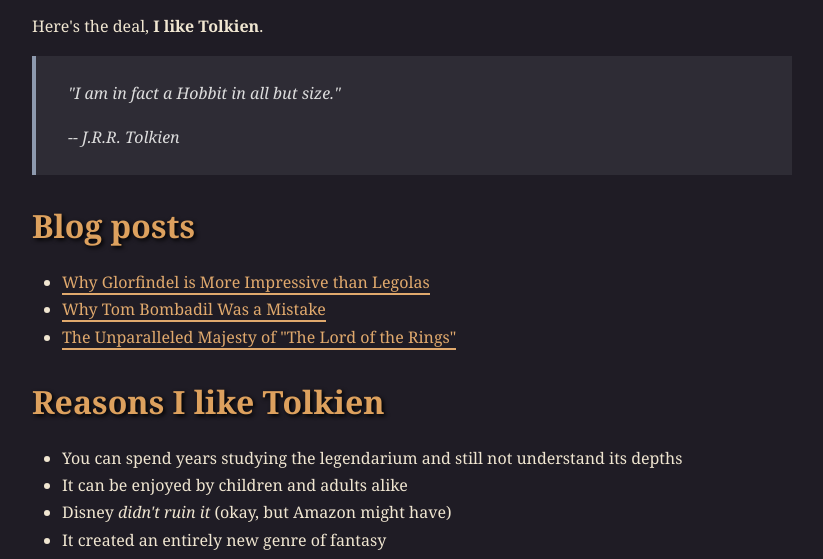
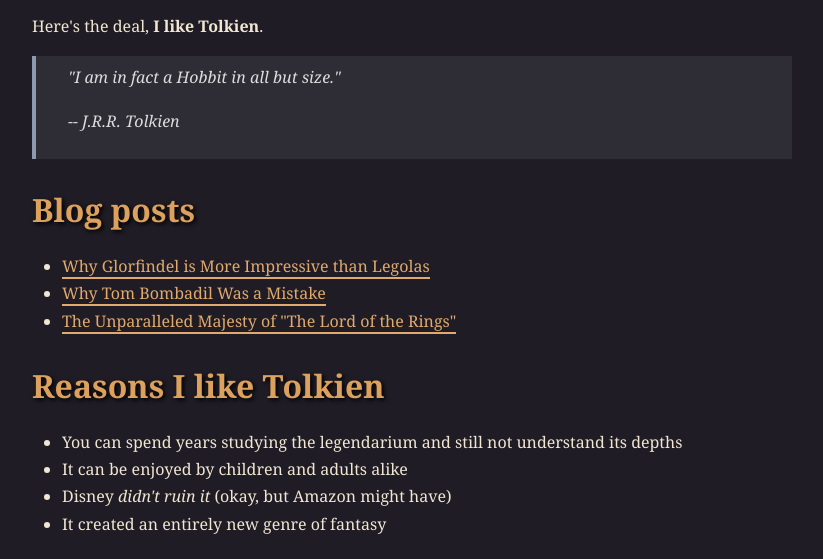
Before and after one commit to ReverendSafari/Static_Site_Generator, a plain HTML site: page docs/index.html in a window 1280 px wide. Shown: the part 161-720 px from the top of the page, without its empty margins (208-1031 px from the left). Drawn offline with Linux system fonts and the light colour scheme; files that its build step writes are made by us from their sources.

Commit message:
Fixing html for tests

```diff
--- a/docs/index.html
+++ b/docs/index.html
@@ -8,7 +8,7 @@
   </head>
 
   <body>
-    <article><div><h1>Tolkien Fan Club</h1><p><img src="/Safari_SSG/images/tolkien.png" href="JRR Tolkien sitting"></img></p><p>Here's the deal, <b>I like Tolkien</b>.</p><blockquote><p>"I am in fact a Hobbit in all but size."</p><p>-- J.R.R. Tolkien</p></blockquote><h2>Blog posts</h2><ul><li><a href="/Safari_SSG/blog/glorfindel">Why Glorfindel is More Impressive than Legolas</a></li><li><a href="/Safari_SSG/blog/tom">Why Tom Bombadil Was a Mistake</a></li><li><a href="/Safari_SSG/blog/majesty">The Unparalleled Majesty of "The Lord of the Rings"</a></li></ul><h2>Reasons I like Tolkien</h2><ul><li>You can spend years studying the legendarium and still not understand its depths</li><li>It can be enjoyed by children and adults alike</li><li>Disney <i>didn't ruin it</i> (okay, but Amazon might have)</li><li>It created an entirely new genre of fantasy</li></ul><h2>My favorite characters (in order)</h2><ol><li>Gandalf</li><li>Bilbo</li><li>Sam</li><li>Glorfindel</li><li>Galadriel</li><li>Elrond</li><li>Thorin</li><li>Sauron</li><li>Aragorn</li></ol><p>Here's what <code>elflang</code> looks like (the perfect coding language):</p><pre><code>func main(){
+    <article><div><h1>Tolkien Fan Club</h1><p><img src="/Safari_SSG/images/tolkien.png" href="JRR Tolkien sitting"></img></p><p>Here's the deal, <b>I like Tolkien</b>.</p><blockquote>"I am in fact a Hobbit in all but size."<p>-- J.R.R. Tolkien</p></blockquote><h2>Blog posts</h2><ul><li><a href="/Safari_SSG/blog/glorfindel">Why Glorfindel is More Impressive than Legolas</a></li><li><a href="/Safari_SSG/blog/tom">Why Tom Bombadil Was a Mistake</a></li><li><a href="/Safari_SSG/blog/majesty">The Unparalleled Majesty of "The Lord of the Rings"</a></li></ul><h2>Reasons I like Tolkien</h2><ul><li>You can spend years studying the legendarium and still not understand its depths</li><li>It can be enjoyed by children and adults alike</li><li>Disney <i>didn't ruin it</i> (okay, but Amazon might have)</li><li>It created an entirely new genre of fantasy</li></ul><h2>My favorite characters (in order)</h2><ol><li>Gandalf</li><li>Bilbo</li><li>Sam</li><li>Glorfindel</li><li>Galadriel</li><li>Elrond</li><li>Thorin</li><li>Sauron</li><li>Aragorn</li></ol><p>Here's what <code>elflang</code> looks like (the perfect coding language):</p><pre><code>func main(){
     fmt.Println("Aiya, Ambar!")
 }</code></pre><p>Want to get in touch? <a href="/Safari_SSG/contact">Contact me here</a>.</p><p>This site was generated with a custom-built <a href="https://www.boot.dev/courses/build-static-site-generator-python">static site generator</a> from the course on <a href="https://www.boot.dev">Boot.dev</a>.</p></div></article>
   </body>
```
